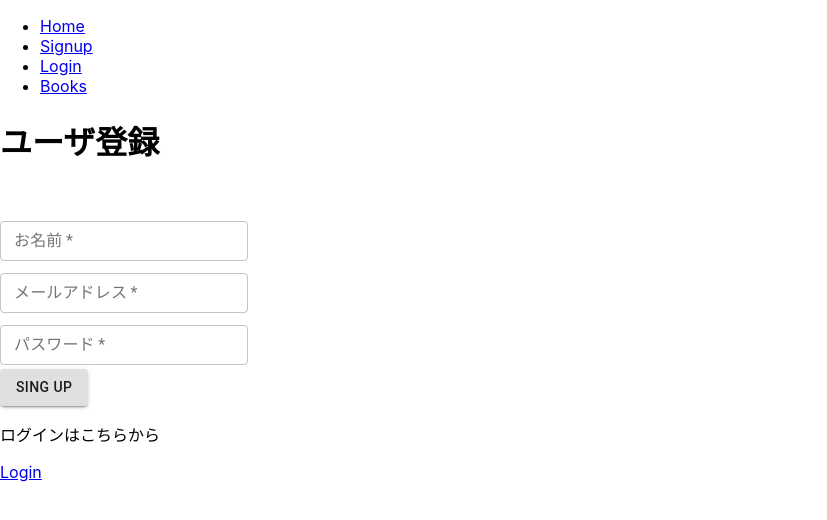
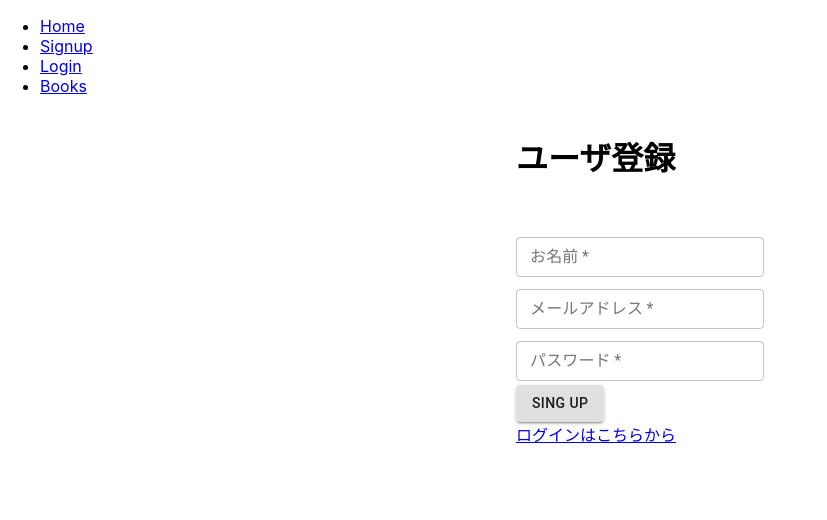
Before and after one commit to yukisakiyama2408/techtrain-react-mission1, a React (Create React App) app: page /signup in a window 1280 px wide. Shown: the top 520 px of the page, without its empty margins (0-827 px from the left). Built offline with nearby package versions, Linux system fonts and the light colour scheme.

Commit message:
update
ユーザー登録画面のデザインを調整

```diff
--- a/src/CSS/App.css
+++ b/src/CSS/App.css
@@ -37,6 +37,15 @@
   }
 }
 
+.signup {
+  display: flex;
+  justify-content: center;
+}
+
+.signup-form {
+  margin: 0 auto;
+}
+
 .review-box {
   width: 100%;
 }
--- a/src/Users/Signup.tsx
+++ b/src/Users/Signup.tsx
@@ -42,7 +42,8 @@ const Signup = () => {
   };
 
   return (
-    <div>
+    <div className="signup">
+      <div className="signup-form">
         <h1>ユーザ登録</h1>
         <Box
           component="form"
@@ -146,8 +147,10 @@ const Signup = () => {
             </Button>
           </div>
         </Box>
-      <p>ログインはこちらから</p>
-      <Link to="/login">Login</Link>
+        <div className="singup-login">
+          <Link to="/login">ログインはこちらから</Link>
+        </div>
+      </div>
     </div>
   );
 };
```
Lines whose indentation alone changed are shown as unchanged.
